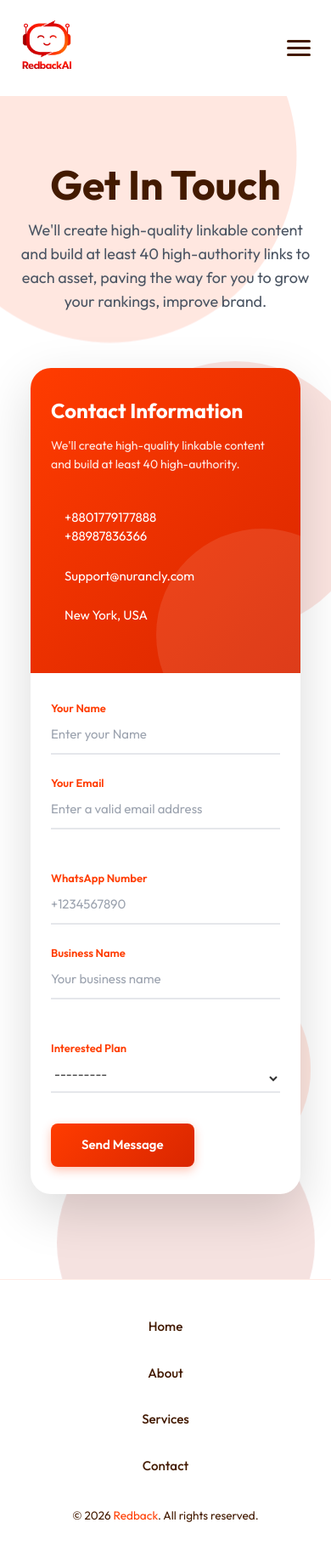
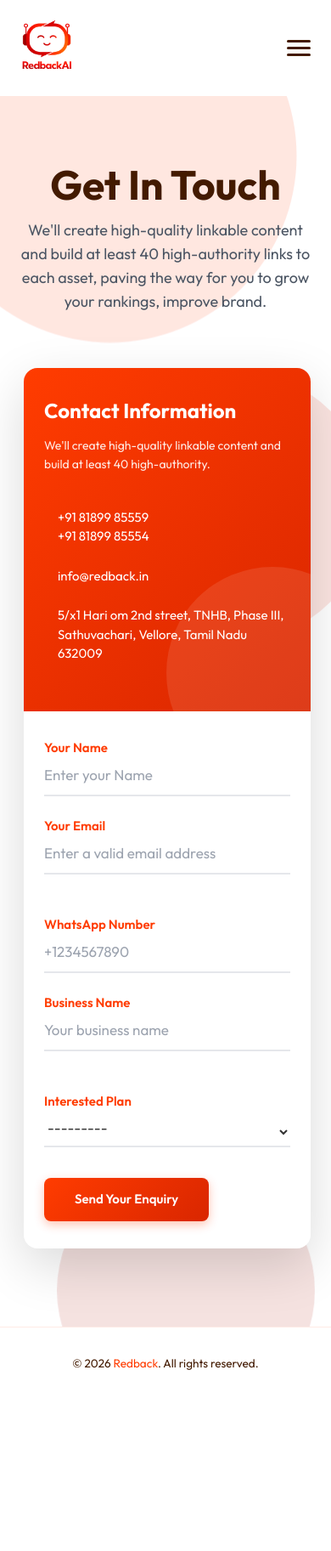
Before and after one commit to Gd0810/chatbot, a Django app: page /contact/ in a window 390 px wide. Shown: the whole page at 85% size. After the commit the page ends 1612 px from the top, so only its background shows below. Run offline with Django 5.2, Linux system fonts and the light colour scheme; parts of the project's set-up code (start-up, migrations or seed data) failed here and were passed over; some libraries are stand-ins or nearby versions.

Commit message:
update:contact_form

```diff
--- a/templates/pages/contact.html
+++ b/templates/pages/contact.html
@@ -7,6 +7,7 @@
         position: relative;
         overflow: hidden;
         min-height: 100vh;
+        width: 100%;
     }
 
     .bubble {
@@ -31,6 +32,7 @@
         border-radius: 24px;
         overflow: hidden;
         box-shadow: 0 20px 60px rgba(0, 0, 0, 0.15);
+        width: calc(100% - 40px);
     }
 
     .contact-info-panel {
@@ -108,7 +110,7 @@
 
     .form-group label {
         display: block;
-        font-size: 13px;
+        font-size: 15px;
         font-weight: 600;
         color: rgb(255, 60, 0);
         margin-bottom: 8px;
@@ -120,7 +122,7 @@
         padding: 0 0 10px 0;
         border: none;
         border-bottom: 2px solid #e5e7eb;
-        font-size: 15px;
+        font-size: 17px;
         transition: all 0.3s ease;
         background: transparent;
         color: #333;
@@ -184,6 +186,8 @@
         .contact-container {
             flex-direction: column;
             margin: 20px;
+            max-width: none;
+            width: calc(100vw - 40px);
         }
 
         .contact-info-panel {
@@ -202,6 +206,12 @@
     }
 
     @media (max-width: 640px) {
+        .contact-container {
+            margin: 12px;
+            width: calc(100% - 20px);
+            border-radius: 16px;
+        }
+
         .contact-info-panel h2 {
             font-size: 24px;
         }
@@ -216,6 +226,10 @@
 
         .contact-detail {
             margin-bottom: 24px;
+        }
+
+        .contact-gradient-bg {
+            padding: 40px 0;
         }
     }
 </style>
@@ -248,17 +262,17 @@
 
                 <div class="contact-detail">
                     <iconify-icon icon="mdi:phone"></iconify-icon>
-                    <span>+8801779177888<br>+88987836366</span>
+                    <span>+91 81899 85559<br>+91 81899 85554</span>
                 </div>
 
                 <div class="contact-detail">
                     <iconify-icon icon="mdi:email"></iconify-icon>
-                    <span>Support@nurancly.com</span>
+                    <span>info@redback.in</span>
                 </div>
 
                 <div class="contact-detail">
                     <iconify-icon icon="mdi:map-marker"></iconify-icon>
-                    <span>New York, USA</span>
+                    <span>5/x1 Hari om 2nd street, TNHB, Phase III, Sathuvachari, Vellore, Tamil Nadu 632009</span>
                 </div>
             </div>
 
@@ -312,7 +326,7 @@
                     </div>
 
                     <button type="submit" class="contact-submit-btn">
-                        Send Message
+                        Send Your Enquiry
                     </button>
                 </form>
             </div>
--- a/templates/pages/includes/footer.html
+++ b/templates/pages/includes/footer.html
@@ -124,27 +124,13 @@
                 gap: 1.5rem;
             }
 
-            footer nav ul {
-                flex-direction: column;
-                gap: 0.5rem;
-            }
-
-            footer nav ul li {
-                width: 100%;
-            }
-
-            footer nav ul li a {
-                padding: 0.75rem 1rem;
-                width: 100%;
+            footer nav {
+                display: none;
             }
 
             footer p {
                 font-size: 0.85rem;
                 order: 2;
-            }
-
-            footer nav {
-                order: 1;
             }
         }
 
```
Also changed, not shown: db.sqlite3.
